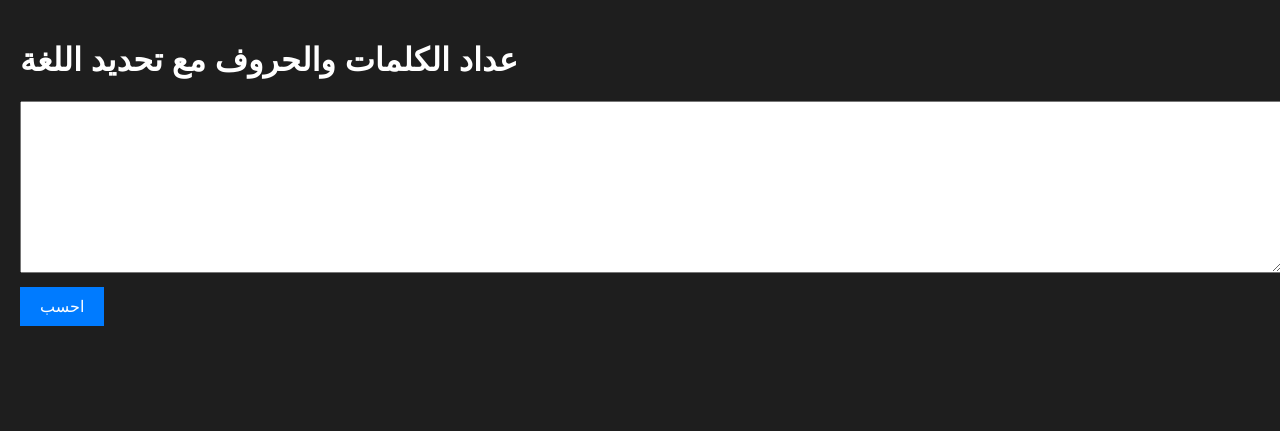
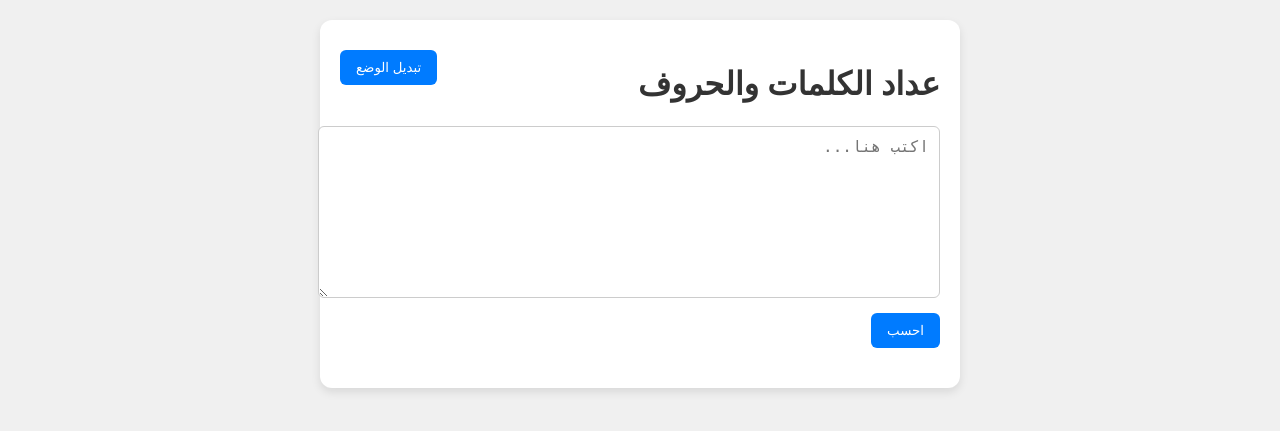
Before and after one commit to ahmadremaw/word-counter-fixed, a Flask app: page / in a window 1280 px wide. Shown: the top 431 px of the page. Run offline with Flask 3, Linux system fonts and the light colour scheme.

Commit message:
Update index.html

```diff
--- a/templates/index.html
+++ b/templates/index.html
@@ -1,59 +1,90 @@
 <!DOCTYPE html>
-<html lang="ar">
+<html lang="ar" dir="rtl">
 <head>
     <meta charset="UTF-8">
     <title>عداد الكلمات</title>
     <meta name="viewport" content="width=device-width, initial-scale=1">
     <style>
+        :root {
+            --bg-color: #f0f0f0;
+            --text-color: #333;
+            --card-bg: #fff;
+        }
+        body.dark {
+            --bg-color: #121212;
+            --text-color: #f0f0f0;
+            --card-bg: #1e1e1e;
+        }
         body {
-            font-family: sans-serif;
-            background: #1e1e1e;
-            color: #fff;
+            margin: 0;
+            font-family: 'Segoe UI', sans-serif;
+            background-color: var(--bg-color);
+            color: var(--text-color);
             padding: 20px;
-            margin: 0;
+        }
+        .container {
+            max-width: 600px;
+            margin: auto;
+            background-color: var(--card-bg);
+            border-radius: 12px;
+            padding: 20px;
+            box-shadow: 0 4px 10px rgba(0,0,0,0.1);
         }
         textarea {
             width: 100%;
             height: 150px;
+            padding: 10px;
             font-size: 16px;
-            padding: 10px;
+            border-radius: 6px;
+            border: 1px solid #ccc;
+            resize: vertical;
         }
         button {
-            padding: 10px 20px;
+            background-color: #007BFF;
+            color: white;
+            padding: 10px 16px;
+            border: none;
+            border-radius: 6px;
+            cursor: pointer;
             margin-top: 10px;
-            font-size: 16px;
-            background-color: #007bff;
-            color: white;
-            border: none;
-            cursor: pointer;
         }
         button:hover {
             background-color: #0056b3;
         }
-        .result {
+        .results {
             margin-top: 20px;
         }
-        .misspelled {
-            color: #ff4d4d;
+        .toggle-mode {
+            float: left;
+            margin-bottom: 10px;
         }
     </style>
 </head>
 <body>
-    <h1>عداد الكلمات والحروف مع تحديد اللغة</h1>
+    <div class="container">
+        <button class="toggle-mode" onclick="toggleDarkMode()">تبديل الوضع</button>
+        <h1>عداد الكلمات والحروف</h1>
         <form method="post">
-        <textarea name="text">{{ text }}</textarea><br>
+            <textarea name="text" placeholder="اكتب هنا...">{{ text }}</textarea><br>
             <button type="submit">احسب</button>
         </form>
 
+        <div class="results">
             {% if word_count is not none %}
-    <div class="result">
-        <p>عدد الكلمات: {{ word_count }}</p>
-        <p>عدد الأحرف (بدون فراغات): {{ char_count }}</p>
-        <p>اللغة المتوقعة: {{ language }}</p>
+                <p><strong>عدد الكلمات:</strong> {{ word_count }}</p>
+                <p><strong>عدد الحروف:</strong> {{ char_count }}</p>
+                <p><strong>اللغة:</strong> {{ language }}</p>
                 {% if misspelled %}
-            <p class="misspelled">كلمات غير صحيحة (إنجليزية): {{ misspelled|join(', ') }}</p>
+                    <p><strong>كلمات خاطئة (بالإنجليزية فقط):</strong> {{ misspelled | join(', ') }}</p>
+                {% endif %}
             {% endif %}
         </div>
-    {% endif %}
+    </div>
+
+    <script>
+        function toggleDarkMode() {
+            document.body.classList.toggle('dark');
+        }
+    </script>
 </body>
 </html>
```
Lines whose indentation alone changed are shown as unchanged.
